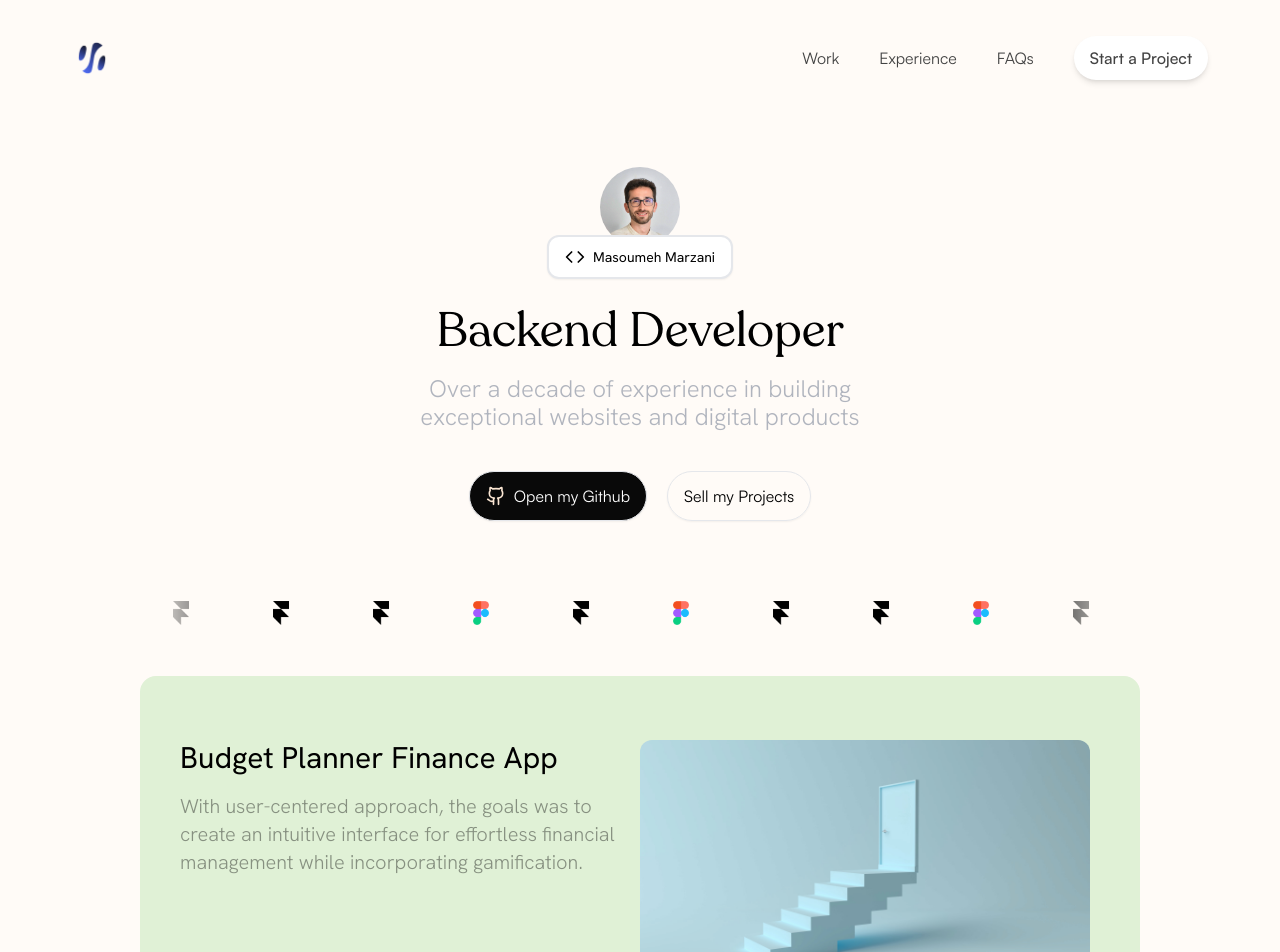
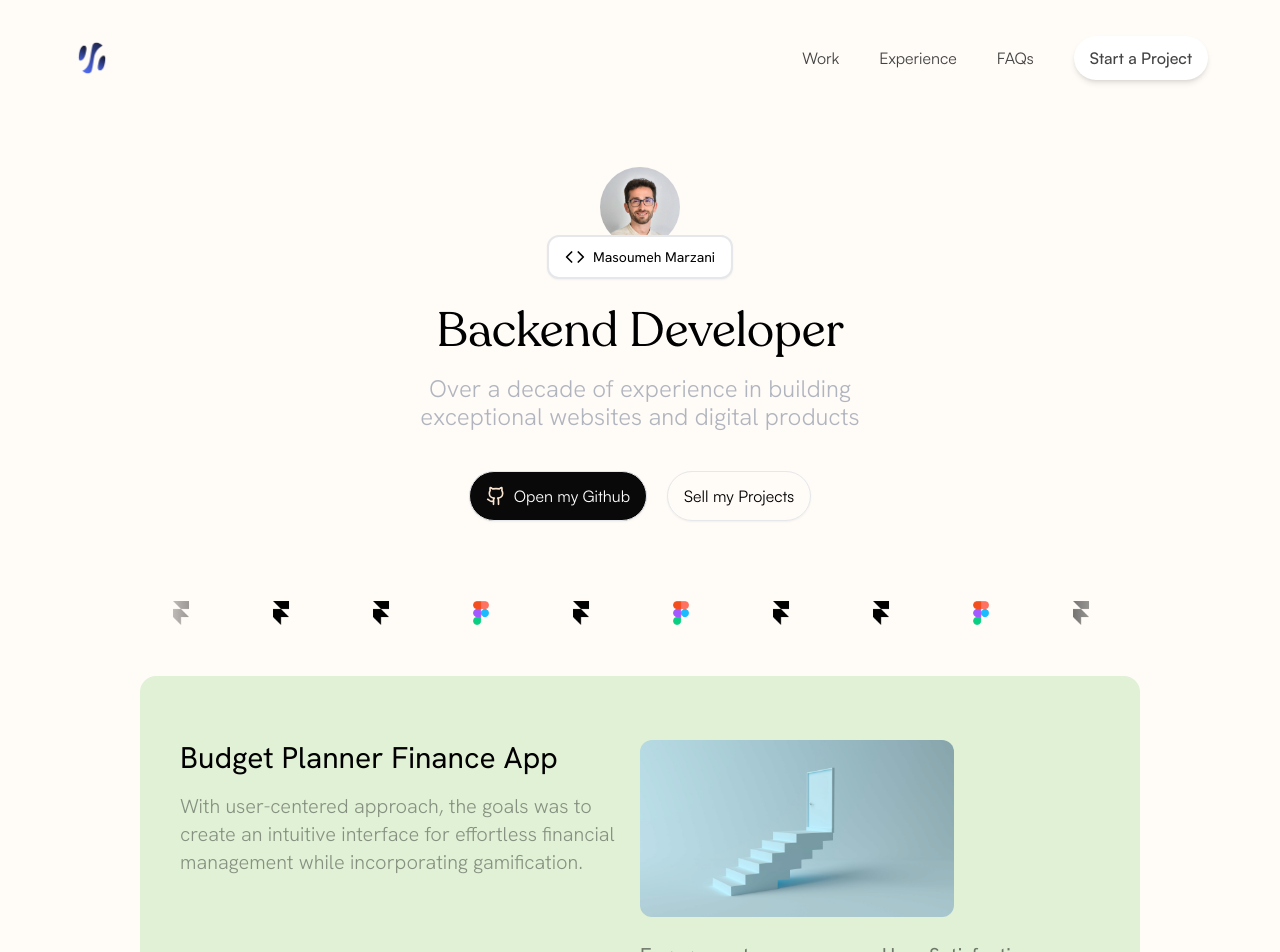
Before and after one commit to Mostafakahani/Mostafakahani-github.io, a Next.js app: page / in a window 1280 px wide. Shown: the top 952 px of the page. Built offline with nearby package versions, Linux system fonts and the light colour scheme.

Commit message:
update
update

```diff
--- a/package.json
+++ b/package.json
@@ -6,9 +6,7 @@
     "dev": "next dev",
     "build": "next build",
     "start": "next start",
-    "lint": "next lint",
-    "export": "next export",
-    "start:export": "serve out"
+    "lint": "next lint"
   },
   "dependencies": {
     "framer-motion": "^11.5.4",
@@ -25,7 +23,6 @@
     "eslint": "^8",
     "eslint-config-next": "14.2.8",
     "postcss": "^8",
-    "serve": "^14.2.3",
     "tailwindcss": "^3.4.1",
     "typescript": "^5"
   }
--- a/src/components/Layout/Header.tsx
+++ b/src/components/Layout/Header.tsx
@@ -1,5 +1,6 @@
 "use client";
 
+import Image from "next/image";
 import Link from "next/link";
 import { useState } from "react";
 import { Menu } from "lucide-react";
@@ -11,7 +12,7 @@ export default function Header() {
     <header className="w-full max-w-[1200px] mx-auto px-4 sm:px-6 lg:px-8 mt-5">
       <div className="flex flex-row justify-between items-center py-4">
         <div className="w-10 sm:w-10">
-          <img className="w-[150px] h-auto" src="/logo.avif" alt="logo" />
+          <Image width={150} height={100} src="/logo.avif" alt="logo" />
         </div>
         <div className="hidden md:flex flex-row items-center gap-6 lg:gap-10">
           <Link
--- a/src/components/Profile.tsx
+++ b/src/components/Profile.tsx
@@ -1,16 +1,17 @@
 import { Code } from "lucide-react";
+import Image from "next/image";
 
 export default function Profile() {
   return (
     <div className="flex flex-col justify-center items-center mt-6 sm:mt-10">
       <div className="relative">
-        <img
-          className="rounded-full w-[80px] h-auto"
+        <Image
+          className="rounded-full"
           src="/man.avif"
-          // width={80}
-          // height={80}
+          width={80}
+          height={80}
           alt="profile"
-          // sizes="(max-width: 640px) 80px, 100px"
+          sizes="(max-width: 640px) 80px, 100px"
         />
         <div className="absolute left-1/2 transform -translate-x-1/2 -bottom-5 sm:-bottom-8">
           <div className="px-3 py-2 sm:px-4 sm:py-2.5 bg-white border-2 rounded-xl shadow-sm">
--- a/src/components/ProjectCards.tsx
+++ b/src/components/ProjectCards.tsx
@@ -1,3 +1,4 @@
+import Image from "next/image";
 import Link from "next/link";
 import React from "react";
 
@@ -45,11 +46,11 @@ export default function ProjectCards({
             </div>
           </div>
           <div className="md:w-1/2 flex flex-col gap-6">
-            <img
-              className="rounded-xl object-cover sm:min-w-[450px] sm:min-h-auto max-w-[314px] max-h-[1080px]"
+            <Image
+              className="rounded-xl max-w-[314px] max-h-[1080px]"
               src={image || "/main1.avif"}
-              // width={512}
-              // height={1080}
+              width={512}
+              height={1080}
               alt=""
             />
             <div className="flex flex-row gap-6">
```
Also changed, not shown: 1 other file (tests, documents, lock files or other folders).
